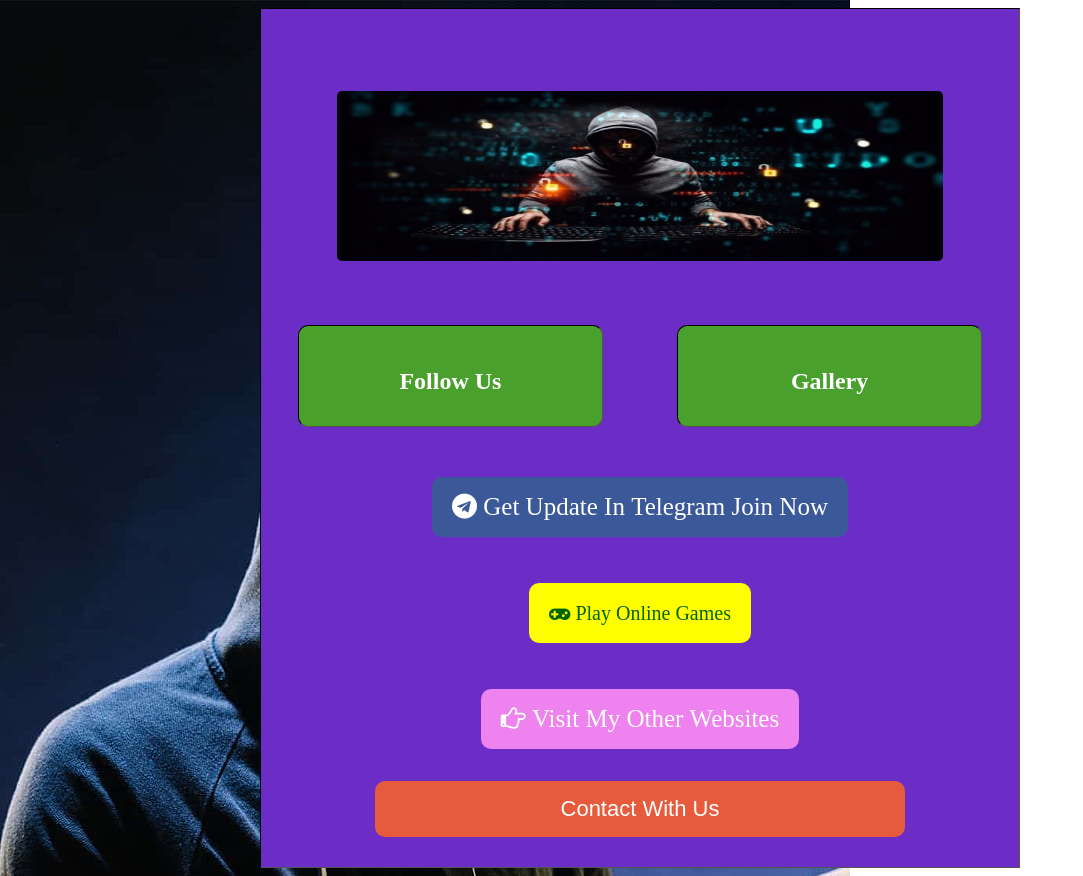
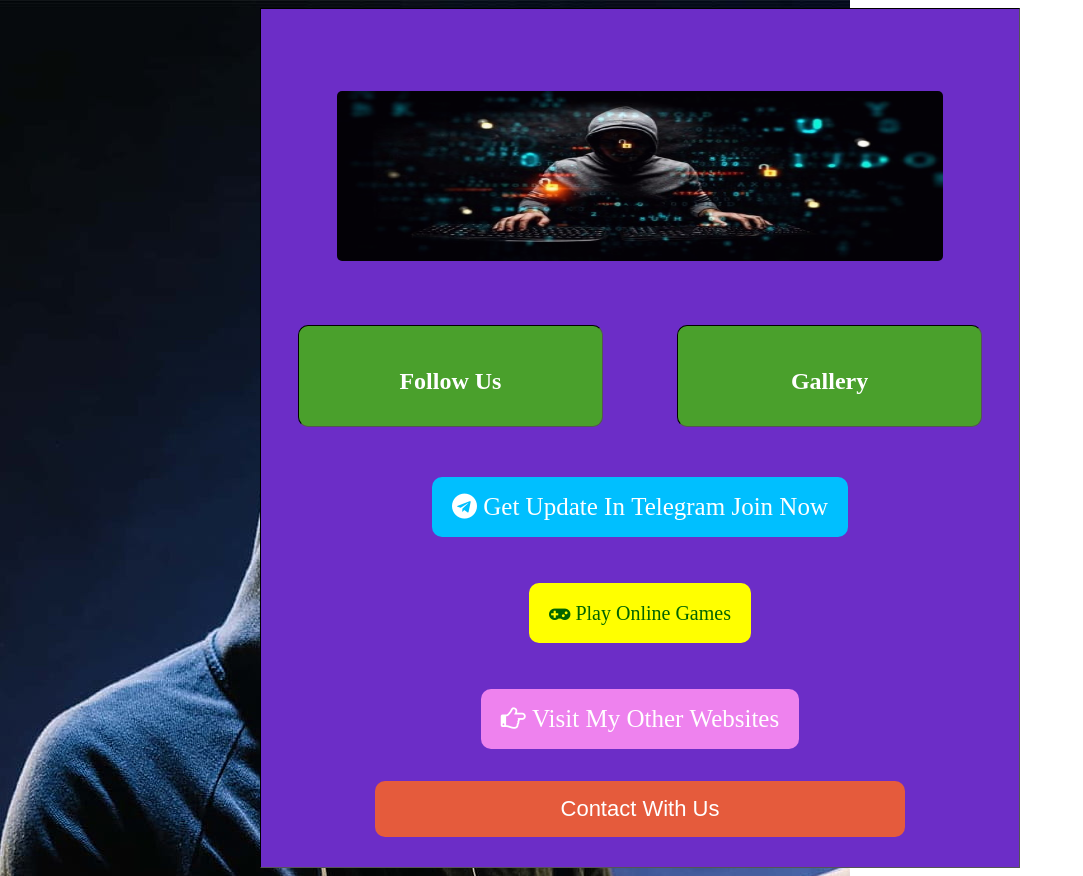
Before and after one commit to Sparrow-gif/Sparrow, a plain HTML site: page index.html in a window 1280 px wide. Shown: the whole page, without its empty margins (0-1083 px from the left). Drawn offline with Linux system fonts and the light colour scheme.

Commit message:
Update index.html

```diff
--- a/index.html
+++ b/index.html
@@ -129,7 +129,7 @@
   cursor:pointer;
 }
    .fa-telegram {
-            background:#3B5998;
+            background:#00bfff;
             color: white;
             font-size:20px;
             border-radius:10px;
```
